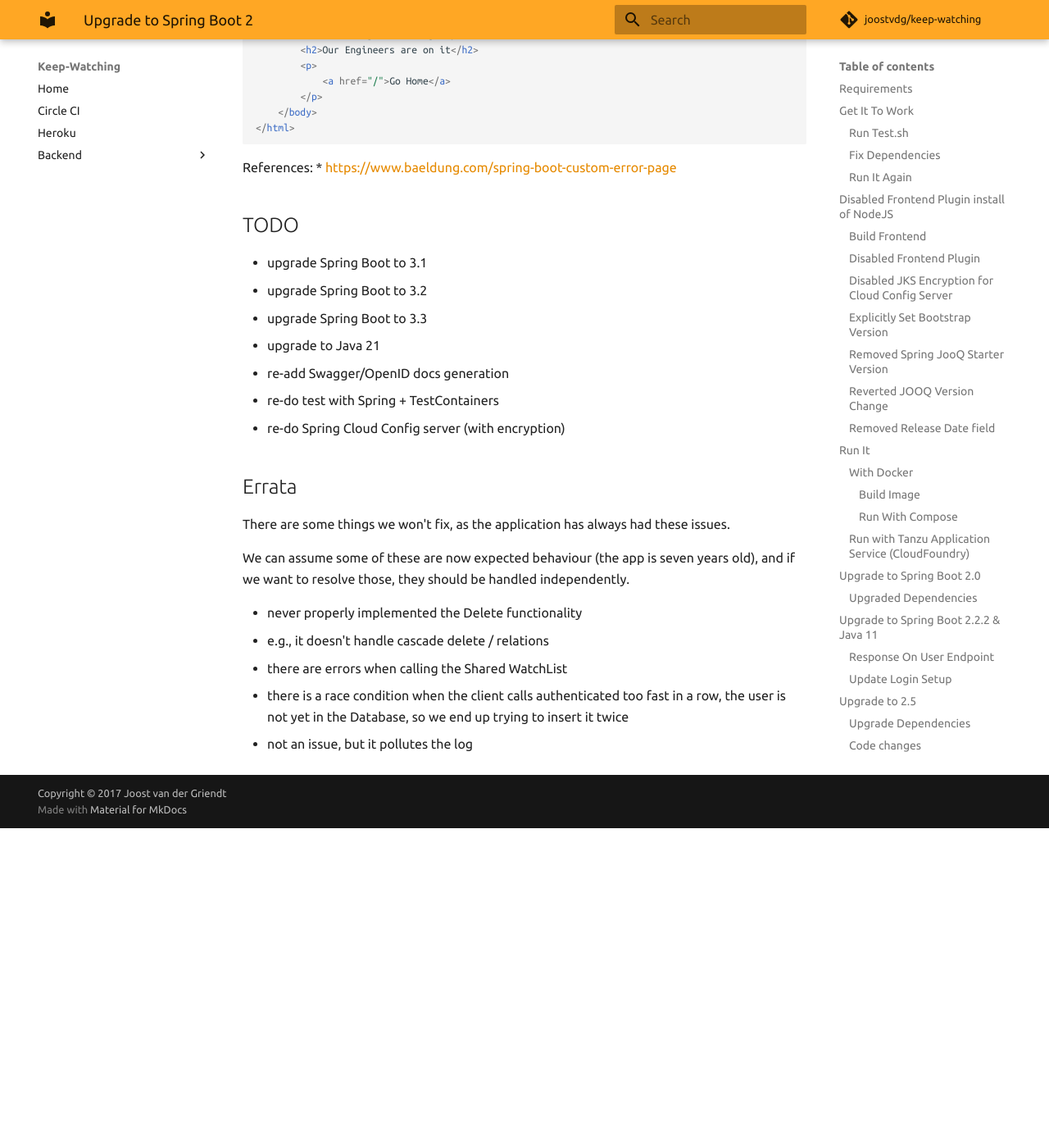
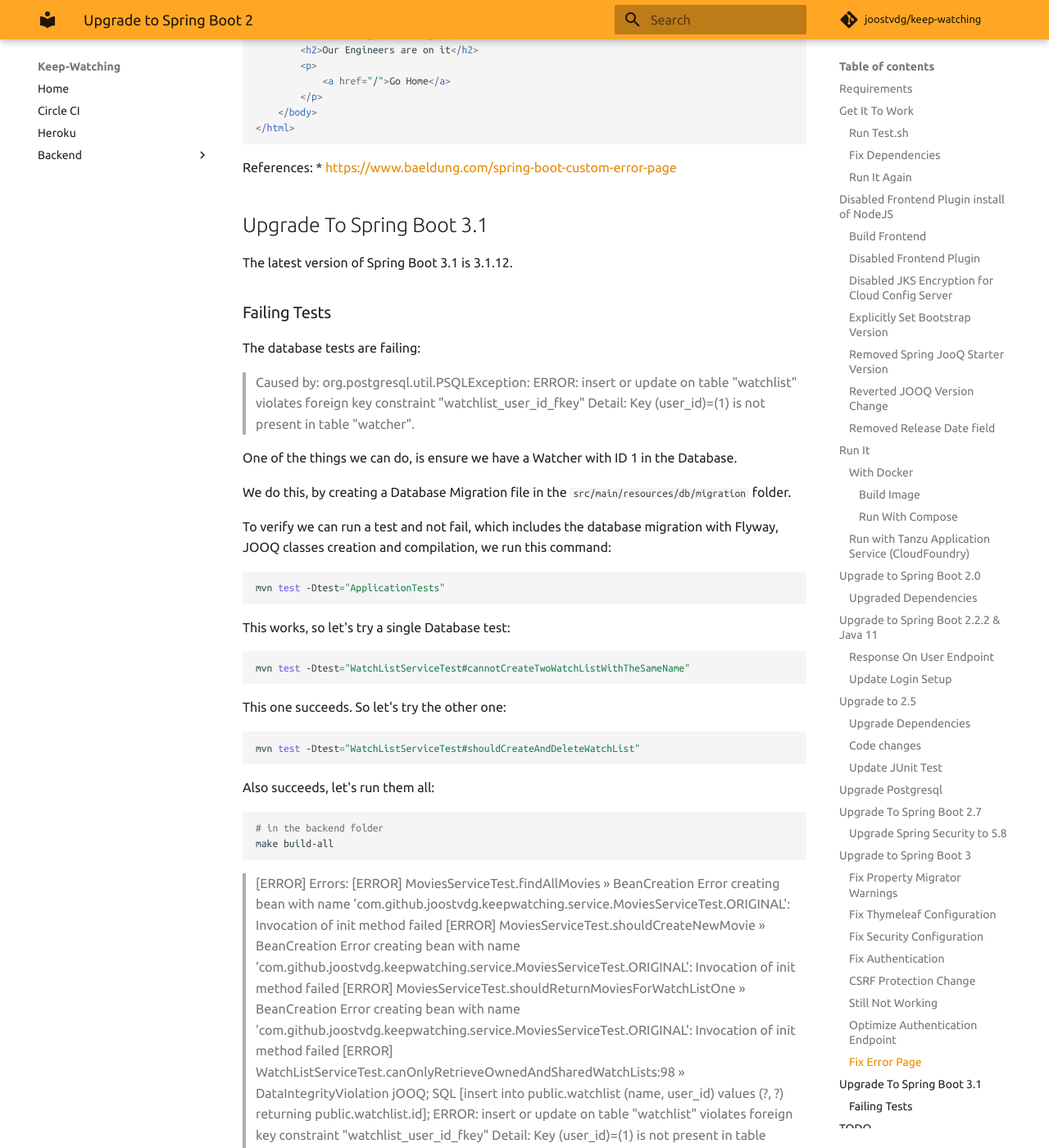
Before and after one commit to joostvdg/keep-watching, an MkDocs documentation site: the page built from docs/spring-boot-2-upgrade.md, in a window 1280 px wide and 1400 px high, scrolled down 16041 px. Shown: the whole window at 82% size. Built offline with MkDocs 1.6.1 and Material for MkDocs 9.7.7, drawn with Linux system fonts in a browser that asks for light colours; comment, search, counter and statistics services are not loaded; old or Windows-style settings are respelled for this version of MkDocs; before the commit the page ends 17051 px from its top, so only the background shows below that; some of the changed text lies outside the part shown.

Commit message:
fix tests

````diff
--- a/backend/src/main/resources/application.yml
+++ b/backend/src/main/resources/application.yml
@@ -1,6 +1,8 @@
 spring:
 #    thymeleaf:
 #        check-template-location: false
+    flyway:
+        enabled: true
     sql:
         init:
             continue-on-error: true
--- a/docs/spring-boot-2-upgrade.md
+++ b/docs/spring-boot-2-upgrade.md
@@ -686,9 +686,70 @@
 References:
 * https://www.baeldung.com/spring-boot-custom-error-page
 
+## Upgrade To Spring Boot 3.1
+
+The latest version of Spring Boot 3.1 is 3.1.12.
+
+### Failing Tests
+
+The database tests are failing:
+
+> Caused by: org.postgresql.util.PSQLException: ERROR: insert or update on table "watchlist" violates foreign key constraint "watchlist_user_id_fkey"
+> Detail: Key (user_id)=(1) is not present in table "watcher".
+
+One of the things we can do, is ensure we have a Watcher with ID 1 in the Database.
+
+We do this, by creating a Database Migration file in the `src/main/resources/db/migration` folder.
+
+To verify we can run a test and not fail, which includes the database migration with Flyway, JOOQ classes creation and compilation, we run this command:
+
+```shell
+mvn test -Dtest="ApplicationTests"
+```
+
+This works, so let's try a single Database test:
+
+```shell
+mvn test -Dtest="WatchListServiceTest#cannotCreateTwoWatchListWithTheSameName"
+```
+This one succeeds. So let's try the other one:
+
+```shell
+mvn test -Dtest="WatchListServiceTest#shouldCreateAndDeleteWatchList"
+```
+
+Also succeeds, let's run them all:
+
+```shell
+# in the backend folder
+make build-all
+```
+
+>[ERROR] Errors:
+>[ERROR]   MoviesServiceTest.findAllMovies » BeanCreation Error creating bean with name 'com.github.joostvdg.keepwatching.service.MoviesServiceTest.ORIGINAL': Invocation of init method failed
+>[ERROR]   MoviesServiceTest.shouldCreateNewMovie » BeanCreation Error creating bean with name 'com.github.joostvdg.keepwatching.service.MoviesServiceTest.ORIGINAL': Invocation of init method failed
+>[ERROR]   MoviesServiceTest.shouldReturnMoviesForWatchListOne » BeanCreation Error creating bean with name 'com.github.joostvdg.keepwatching.service.MoviesServiceTest.ORIGINAL': Invocation of init method failed
+>[ERROR]   WatchListServiceTest.canOnlyRetrieveOwnedAndSharedWatchLists:98 » DataIntegrityViolation jOOQ; SQL [insert into public.watchlist (name, user_id) values (?, ?) returning public.watchlist.id]; ERROR: insert or update on table "watchlist" violates foreign key constraint "watchlist_user_id_fkey"
+>Detail: Key (user_id)=(1) is not present in table "watcher".
+>[ERROR]   WatchListServiceTest.cannotCreateTwoWatchListWithTheSameName:83 » DataIntegrityViolation jOOQ; SQL [insert into public.watchlist (name, user_id) values (?, ?) returning public.watchlist.id]; ERROR: insert or update on table "watchlist" violates foreign key constraint "watchlist_user_id_fkey"
+>Detail: Key (user_id)=(1) is not present in table "watcher".
+>[ERROR]   WatchListServiceTest.getListOfWatchersSharingTheWatchList:119 » DataIntegrityViolation jOOQ; SQL [insert into public.watchlist (name, user_id) values (?, ?) returning public.watchlist.id]; ERROR: insert or update on table "watchlist" violates foreign key constraint "watchlist_user_id_fkey"
+>Detail: Key (user_id)=(1) is not present in table "watcher".
+
+The tests that fail:
+
+* MoviesServiceTest.findAllMovies
+* MoviesServiceTest.shouldCreateNewMovie
+* MoviesServiceTest.shouldReturnMoviesForWatchListOne
+* WatchListServiceTest.canOnlyRetrieveOwnedAndSharedWatchLists
+* WatchListServiceTest.cannotCreateTwoWatchListWithTheSameName
+* WatchListServiceTest.getListOfWatchersSharingTheWatchList
+
+Could it be, we are deleting the watcher accidentally?
+
+
 ## TODO
 
-* upgrade Spring Boot to 3.1
 * upgrade Spring Boot to 3.2
 * upgrade Spring Boot to 3.3
 * upgrade to Java 21
--- a/pom.xml
+++ b/pom.xml
@@ -14,7 +14,7 @@
     <parent>
         <groupId>org.springframework.boot</groupId>
         <artifactId>spring-boot-starter-parent</artifactId>
-        <version>3.0.13</version>
+        <version>3.1.12</version>
         <relativePath/> <!-- lookup parent from repository -->
     </parent>
 
````
Also changed, not shown: 4 other files.
